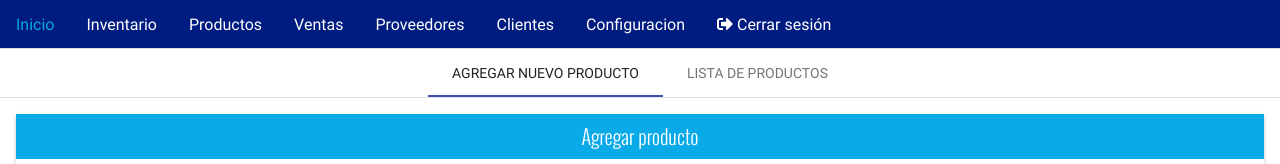
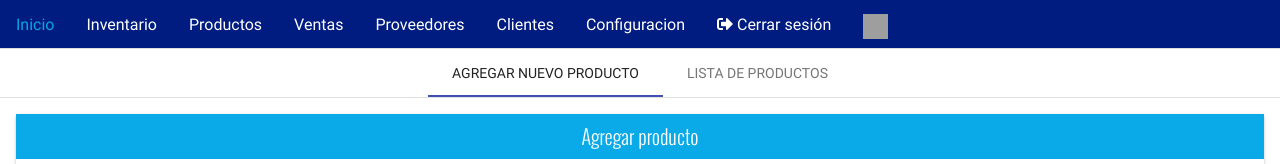
Before and after one commit to Eztep1983/FrontSDGIJyE, a plain HTML site: page productos.html in a window 1280 px wide. Shown: the top 164 px of the page. Drawn offline with Linux system fonts and the light colour scheme; grey boxes are pictures that could not be loaded; files whose address does not match are found by name; a web font is replaced by a local one.

Commit message:
actualizacion

```diff
--- a/productos.html
+++ b/productos.html
@@ -18,7 +18,7 @@
 	<script src="js/jquery.mCustomScrollbar.concat.min.js" ></script>
 	<script src="js/main.js" ></script>
     <link href="https://cdnjs.cloudflare.com/ajax/libs/font-awesome/5.10.0/css/all.min.css" rel="stylesheet">
-
+	<link href="https://fontawesome.com/icons/user?f=classic&s=regular">
 </head>
 <body>
     <nav>
@@ -32,8 +32,13 @@
         <a href="logout.html">
             <i class="fas fa-sign-out-alt"></i> Cerrar sesión
         </a>
+		<a href="perfil.html">
+			<svg width="50" height="100">
+				<image href="fonts/user-regular.svg" width="25" height="25" alt="icono de usuario" />
+			</svg>
+		</a>
 
-    </nav>
+	    </nav>
     <main>
     </section>
 
```
Also changed, not shown: perfil.html (added), 1 other file.
